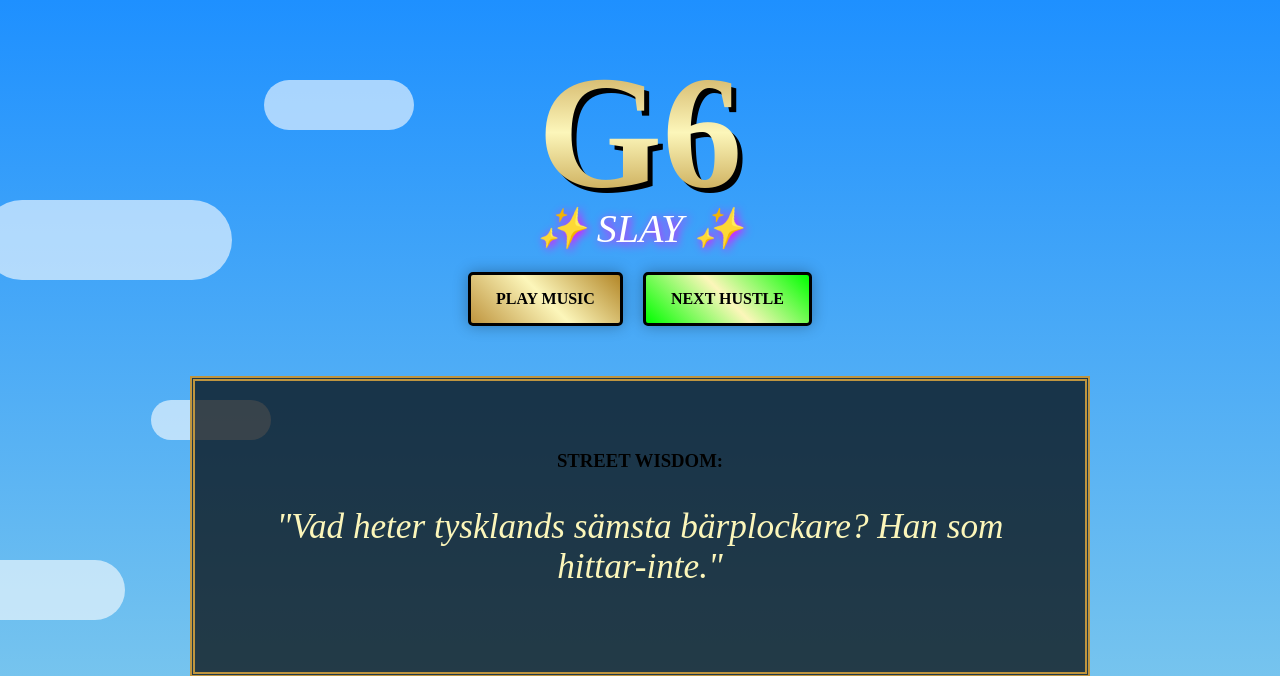
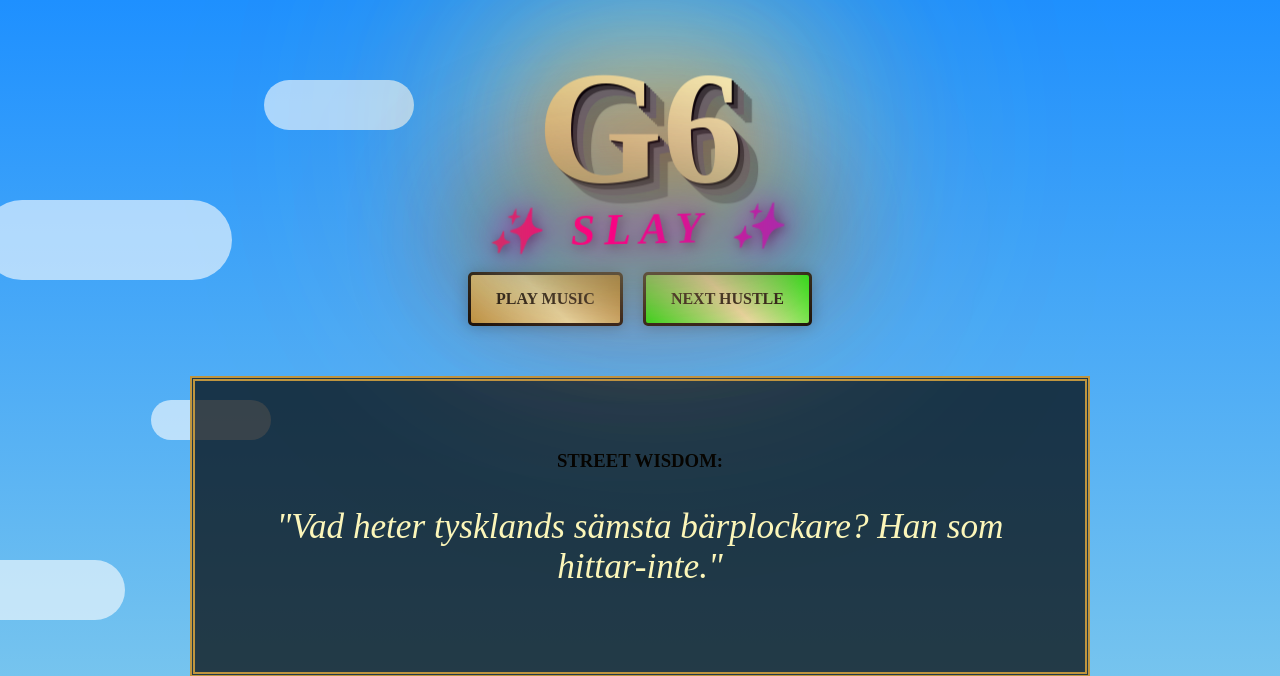
Before and after one commit to stanko-droid/Demo-G6, a Flask app: page / in a window 1280 px wide. Shown: the top 676 px of the page. Run offline with Flask 3, Linux system fonts and the light colour scheme.

Commit message:
Made styling changes to the header and to the text Slay

```diff
--- a/static/style.css
+++ b/static/style.css
@@ -20,19 +20,106 @@ body {
     margin: 0;
     font-weight: 900;
     text-align: center;
-    background: linear-gradient(to bottom, #bf953f, #fcf6ba, #b38728);
+    background: linear-gradient(45deg,
+        #bf953f, #fcf6ba, #b38728, #fcf6ba,
+        #ffd700, #fff, #ffd700, #bf953f);
+    background-size: 400% auto;
     -webkit-background-clip: text;
     -webkit-text-fill-color: transparent;
-    filter: drop-shadow(5px 5px 0px #000);
+    filter: drop-shadow(2px 2px 0px #000)
+            drop-shadow(4px 4px 0px #333)
+            drop-shadow(6px 6px 0px #666)
+            drop-shadow(8px 8px 0px rgba(0,0,0,0.3))
+            drop-shadow(0 0 30px rgba(191, 149, 63, 1))
+            drop-shadow(0 0 60px rgba(252, 246, 186, 0.8))
+            drop-shadow(0 0 90px rgba(255, 215, 0, 0.6));
+    animation: megaShine 4s linear infinite,
+               float 3s ease-in-out infinite,
+               pulse 2s ease-in-out infinite;
+    transform-origin: center;
+}
+
+@keyframes megaShine {
+    0% { background-position: 0% center; }
+    100% { background-position: 400% center; }
+}
+
+@keyframes float {
+    0%, 100% { transform: translateY(0px) scale(1); }
+    50% { transform: translateY(-15px) scale(1.02); }
+}
+
+@keyframes pulse {
+    0%, 100% {
+        filter: drop-shadow(2px 2px 0px #000)
+                drop-shadow(4px 4px 0px #333)
+                drop-shadow(6px 6px 0px #666)
+                drop-shadow(8px 8px 0px rgba(0,0,0,0.3))
+                drop-shadow(0 0 30px rgba(191, 149, 63, 1))
+                drop-shadow(0 0 60px rgba(252, 246, 186, 0.8))
+                drop-shadow(0 0 90px rgba(255, 215, 0, 0.6));
+    }
+    50% {
+        filter: drop-shadow(2px 2px 0px #000)
+                drop-shadow(4px 4px 0px #333)
+                drop-shadow(6px 6px 0px #666)
+                drop-shadow(8px 8px 0px rgba(0,0,0,0.3))
+                drop-shadow(0 0 50px rgba(191, 149, 63, 1))
+                drop-shadow(0 0 100px rgba(252, 246, 186, 1))
+                drop-shadow(0 0 150px rgba(255, 215, 0, 0.9));
+    }
 }
 
 .slay-tag {
     text-align: center;
     font-size: 2.5rem;
-    color: white;
-    text-shadow: 2px 2px 10px #ff00ff;
+    font-weight: 900;
     font-style: italic;
     margin-top: -20px;
+    background: linear-gradient(90deg,
+        #ff00ff, #00ffff, #ffff00, #ff00ff,
+        #00ff00, #ff0080, #0080ff, #ff00ff);
+    background-size: 400% auto;
+    -webkit-background-clip: text;
+    -webkit-text-fill-color: transparent;
+    filter: drop-shadow(0 0 10px #ff00ff)
+            drop-shadow(0 0 20px #00ffff)
+            drop-shadow(0 0 30px #ffff00)
+            drop-shadow(0 0 40px rgba(255, 0, 255, 0.5))
+            drop-shadow(2px 2px 5px rgba(0, 0, 0, 0.8));
+    animation: rainbowShine 3s linear infinite,
+               slayBounce 1.5s ease-in-out infinite,
+               slayGlow 2s ease-in-out infinite;
+    transform-origin: center;
+    letter-spacing: 8px;
+}
+
+@keyframes rainbowShine {
+    0% { background-position: 0% center; }
+    100% { background-position: 400% center; }
+}
+
+@keyframes slayBounce {
+    0%, 100% { transform: scale(1) rotate(0deg); }
+    25% { transform: scale(1.1) rotate(-2deg); }
+    75% { transform: scale(1.1) rotate(2deg); }
+}
+
+@keyframes slayGlow {
+    0%, 100% {
+        filter: drop-shadow(0 0 10px #ff00ff)
+                drop-shadow(0 0 20px #00ffff)
+                drop-shadow(0 0 30px #ffff00)
+                drop-shadow(0 0 40px rgba(255, 0, 255, 0.5))
+                drop-shadow(2px 2px 5px rgba(0, 0, 0, 0.8));
+    }
+    50% {
+        filter: drop-shadow(0 0 20px #ff00ff)
+                drop-shadow(0 0 40px #00ffff)
+                drop-shadow(0 0 60px #ffff00)
+                drop-shadow(0 0 80px rgba(255, 0, 255, 0.8))
+                drop-shadow(2px 2px 5px rgba(0, 0, 0, 0.8));
+    }
 }
 
 .gold-btn {
```
